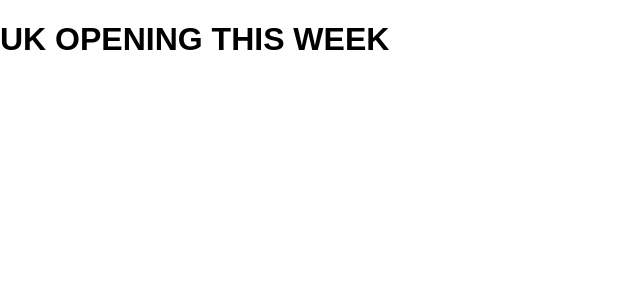
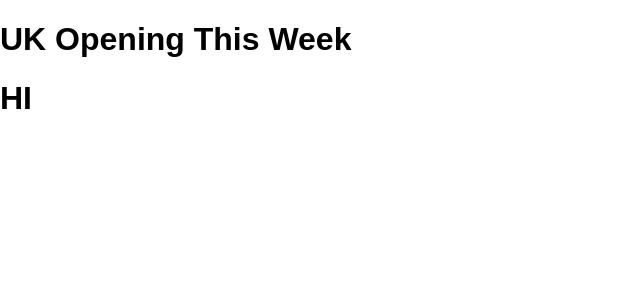
Before and after one commit to alistairkane92/imdb-react-app, a React (Create React App) app: page / in a window 1280 px wide. Shown: the top 300 px of the page, without its empty margins (0-640 px from the left). Built offline with nearby package versions, Linux system fonts and the light colour scheme.

Commit message:
adds individual show item

```diff
--- a/src/components/Heading.js
+++ b/src/components/Heading.js
@@ -3,7 +3,7 @@ import React from 'react';
 class Heading extends React.Component {
   render(){
     return (
-      <h1>UK OPENING THIS WEEK</h1>
+      <h1>UK Opening This Week</h1>
     )
   }
 }
--- /dev/null
+++ b/src/components/ShowItem.js
@@ -0,0 +1,11 @@
+import React from 'react';
+
+class ShowItem extends React.Component {
+  render(){
+    return(
+      <h1>HI</h1>
+    )
+  }
+}
+
+export default ShowItem
--- a/src/components/ShowOpenings.js
+++ b/src/components/ShowOpenings.js
@@ -1,10 +1,14 @@
 import React from 'react';
 import Heading from './Heading'
+import ShowTimes from './ShowTimes'
 
 class ShowOpenings extends React.Component {
   render(){
     return(
-    <Heading/>
+    <React.Fragment>
+      <Heading/>
+      <ShowTimes/>
+    </React.Fragment>
     )
   }
 }
--- /dev/null
+++ b/src/components/ShowTimes.js
@@ -0,0 +1,12 @@
+import React from 'react';
+import ShowItem from './ShowItem'
+
+class ShowTimes extends React.Component {
+  render(){
+    return(
+        <ShowItem/>
+    )
+  }
+}
+
+export default ShowTimes
```
